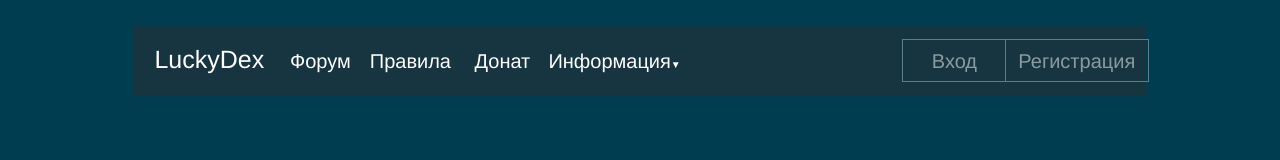
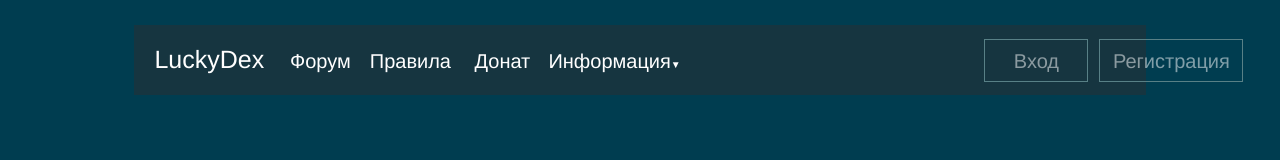
Before and after one commit to RefoxFX/RefoxFX.github.io, a plain HTML site: page index.html in a window 1280 px wide. Drawn offline with Linux system fonts and the light colour scheme.

Commit message:
size_header

```diff
--- a/css/style.css
+++ b/css/style.css
@@ -7,6 +7,7 @@ header{
     height: 70px;
     width: 80%;
     min-width: 820px;
+    max-width: 1200px;
     background-color: rgba(45,46,48, .5);
 }
 .header_not_logo, #logo, #info{
@@ -126,11 +127,11 @@ header{
    display: block;
 }
 #sign_up{
-    margin-left:68%;
+    margin-left:965px;
     width: 132px;
 }
 #sign_in{
-    margin-left:60%;
+    margin-left: 850Px;;
 }
 .sign{
     color: rgba(255, 255, 255, 0.5);
--- a/script.js
+++ b/script.js
@@ -9,6 +9,4 @@ $('document').ready(function(){
 });
 $(window).resize(function(){
     var window_size = $(window).width();
-    alert(window_size);
-
 });
```
